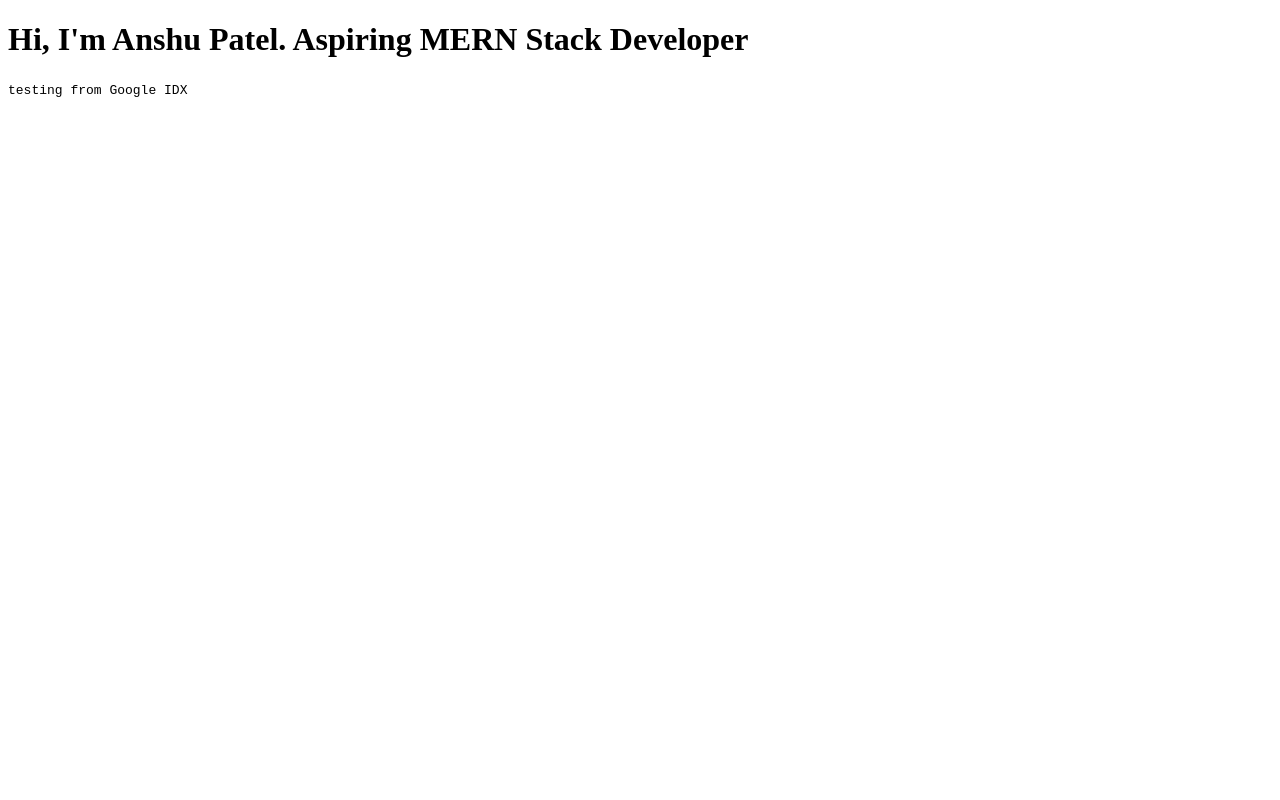
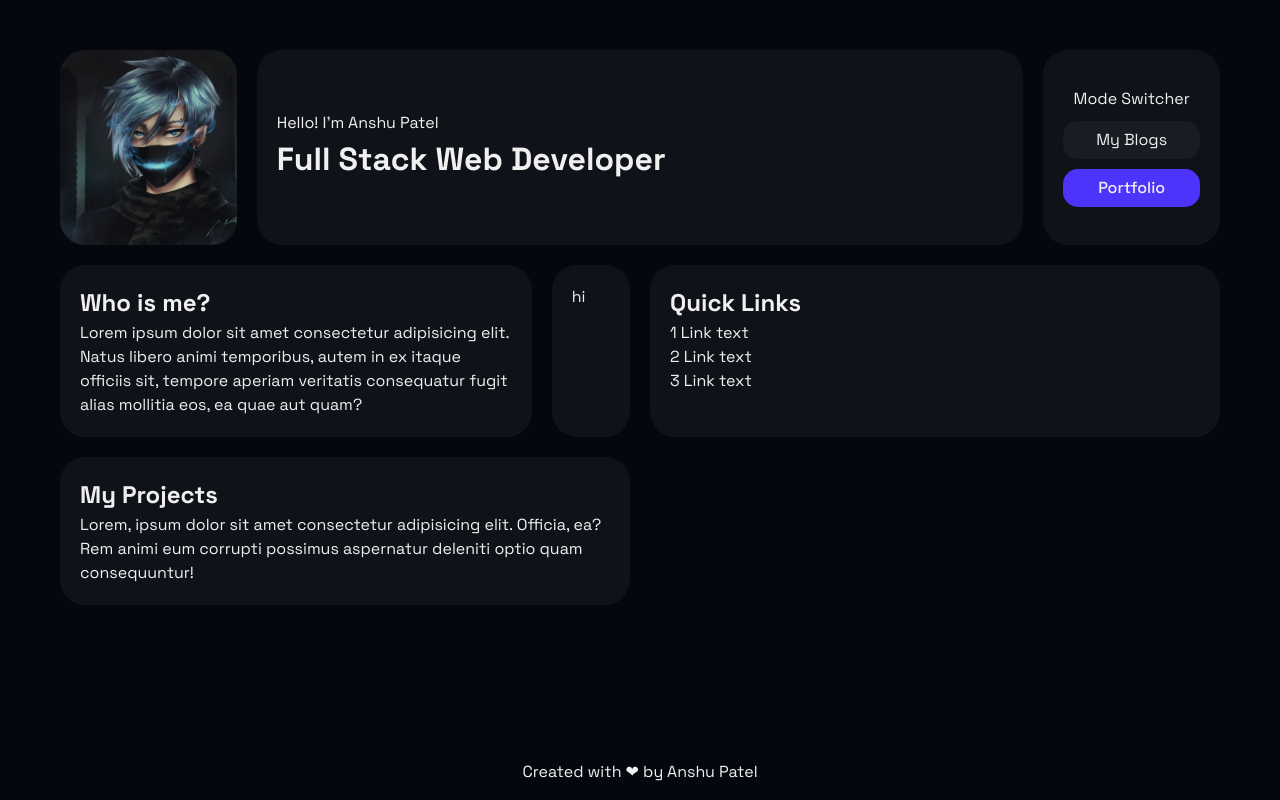
Before and after one commit to anshupatelz/anshupatelz, a plain HTML site: page index.html in a window 1280 px wide. Drawn offline with Linux system fonts and the light colour scheme.

Commit message:
Update: Wireframe Done

```diff
--- a/index.html
+++ b/index.html
@@ -7,15 +7,62 @@
     <title>Anshu Patel | Aspiring Full Stack [MERN Stack] Developer</title>
     <meta name="description"
         content=" I'm a 2nd year BCA student at Manipal University Jaipur and Aspiring MERN Stack Developer based in Kanpur, India.">
+    <link rel="preconnect" href="https://fonts.googleapis.com">
+    <link rel="preconnect" href="https://fonts.gstatic.com" crossorigin>
+    <link href="https://fonts.googleapis.com/css2?family=Space+Grotesk:wght@300;400;500;600;700&display=swap"
+        rel="stylesheet">
+    <link rel="stylesheet" href="https://cdnjs.cloudflare.com/ajax/libs/font-awesome/5.15.3/css/all.min.css">
+
+    <link rel="stylesheet" href="style.css">
 </head>
 
 <body>
-        <header>
-            <h1>Hi, I'm Anshu Patel. Aspiring MERN Stack Developer</h1>
-            <p><code>testing from Google IDX</code></p>
-        </header>
-        <main></main>
-        <footer></footer>
+    <main>
+        <div class="container">
+            <img class="profile-img" src="resource/profile-img.jpg" alt="">
+            <div class="intro">
+                <span>Hello! I’m Anshu Patel</span>
+                <h1>Full Stack Web Developer</h1>
+            </div>
+            <div class="call-to-action">
+                <div>Mode Switcher</div>
+                <a class="btn" href="#">My Blogs</a>
+                <a class="btn btn-accent" href="#">Portfolio</a>
+            </div>
+            <div class="about">
+                <h2>Who is me?</h2>
+                <p>
+                    Lorem ipsum dolor sit amet consectetur adipisicing elit. Natus libero animi temporibus, autem in ex
+                    itaque officiis sit, tempore aperiam veritatis consequatur fugit alias mollitia eos, ea quae aut
+                    quam?
+                </p>
+            </div>
+            <div class="social-links">
+                hi
+            </div>
+            <div class="quick-links">
+                <h2>Quick Links</h2>
+                <div class="link-item">
+                    <span>1 Link text</span>
+                </div>
+                <div class="link-item">
+                    <span>2 Link text</span>
+                </div>
+                <div class="link-item">
+                    <span>3 Link text</span>
+                </div>
+            </div>
+            <div class="projects">
+                <h2>My Projects</h2>
+                <p>Lorem, ipsum dolor sit amet consectetur adipisicing elit. Officia, ea? Rem animi eum corrupti
+                    possimus
+                    aspernatur deleniti optio quam consequuntur!</p>
+            </div>
+        </div>
+    </main>
+    <footer>Created with &#10084; by Anshu Patel<footer>
 </body>
 
+
+
 </html>
--- /dev/null
+++ b/style.css
@@ -0,0 +1,191 @@
+/* Theme Colors - Start */
+:root {
+    --background-color-light: #E4E1FE;
+    --text-color-light: #333333;
+    --primary-color-light: #3498db;
+    --accent-color-light: #e74c3c;
+    --border-color-light: #dddddd;
+}
+
+:root {
+    --background-color-dark: #05070F;
+    --text-color-dark: #f0f0f0;
+    --primary-color-dark: #2980b9;
+    --accent-color-dark: #4D34FA;
+    --border-color-dark: #333333;
+}
+
+/* Theme Colors - End */
+
+/* CSS Reset - Start */
+* {
+    margin: 0;
+    padding: 0;
+    box-sizing: border-box;
+    font-family: 'Space Grotesk', sans-serif;
+}
+
+body {
+    font-family: sans-serif;
+    line-height: 1.5;
+}
+
+img {
+    max-width: 100%;
+    height: auto;
+}
+
+a {
+    text-decoration: none;
+}
+
+button {
+    cursor: pointer;
+}
+
+/* CSS Reset - End */
+
+/* Global Styles - Start */
+body {
+    background: var(--background-color-dark);
+    color: var(--text-color-dark);
+}
+
+main {
+    min-height: 95vh;
+}
+
+.container {
+    display: grid;
+    grid-template-columns: repeat(12, 1fr);
+    grid-gap: 20px;
+    max-width: 1200px;
+    margin: auto;
+    padding: 50px 20px;
+}
+
+.profile-img,
+.intro,
+.call-to-action,
+.about,
+.social-links,
+.projects,
+.quick-links {
+    background-color: rgb(217, 217, 217, 0.05);
+    color: var(--text-color-dark);
+    padding: 20px;
+    border-radius: 25px;
+}
+
+.profile-img {
+    grid-column: span 2;
+    padding: 0 !important;
+}
+
+.intro {
+    grid-column: span 8;
+    display: flex;
+    flex-direction: column;
+    justify-content: center;
+}
+
+.call-to-action {
+    grid-column: span 2;
+    display: flex;
+    flex-direction: column;
+    justify-content: center;
+    align-items: center;
+    gap: 10px;
+}
+
+.call-to-action .btn {
+    padding: 7px 15px;
+    width: 100%;
+    background-color: rgb(217, 217, 217, 0.05);
+    color: var(--text-color-dark);
+    border-radius: 15px;
+    text-align: center;
+}
+
+.call-to-action .btn-accent {
+    background-color: var(--accent-color-dark);
+    font-weight: 500;
+}
+
+.about {
+    grid-column: span 5;
+}
+
+.social-links {
+    grid-column: span 1;
+}
+
+.projects {
+    grid-column: span 6;
+}
+
+.quick-links {
+    grid-column: span 6;
+}
+
+.link-item {
+    display: flex;
+    flex-direction: column;
+}
+
+footer {
+    grid-column: span 12;
+    text-align: center;
+}
+
+/* Add responsive behavior */
+/* ---------Tablet Mode */
+/* @media (max-width: 768px) */
+@media (max-width: 768px) {
+    .profile-img {
+        grid-column: span 3;
+    }
+
+    .call-to-action {
+        grid-column: span 5;
+    }
+
+    .intro {
+        grid-column: span 9;
+    }
+
+    .about {
+        grid-column: span 7;
+    }
+
+    .social-links {
+        grid-column: span 12;
+    }
+
+    .quick-links,
+    .projects {
+        grid-column: span 12;
+    }
+}
+
+/* ---------Mobile Mode */
+@media (max-width: 580px) {
+
+    .profile-img,
+    .call-to-action {
+        grid-column: span 6;
+    }
+
+    .intro,
+    .about,
+    .social-links,
+    .quick-links,
+    .projects {
+        grid-column: span 12;
+    }
+}
+
+/* Global Styles - End */
+
+/* Theme Mode Switcher - Start */
+/* Theme Mode Switcher - End */
```
Also changed, not shown: resource/profile-img.jpg (added). Lines whose indentation alone changed are shown as unchanged.
